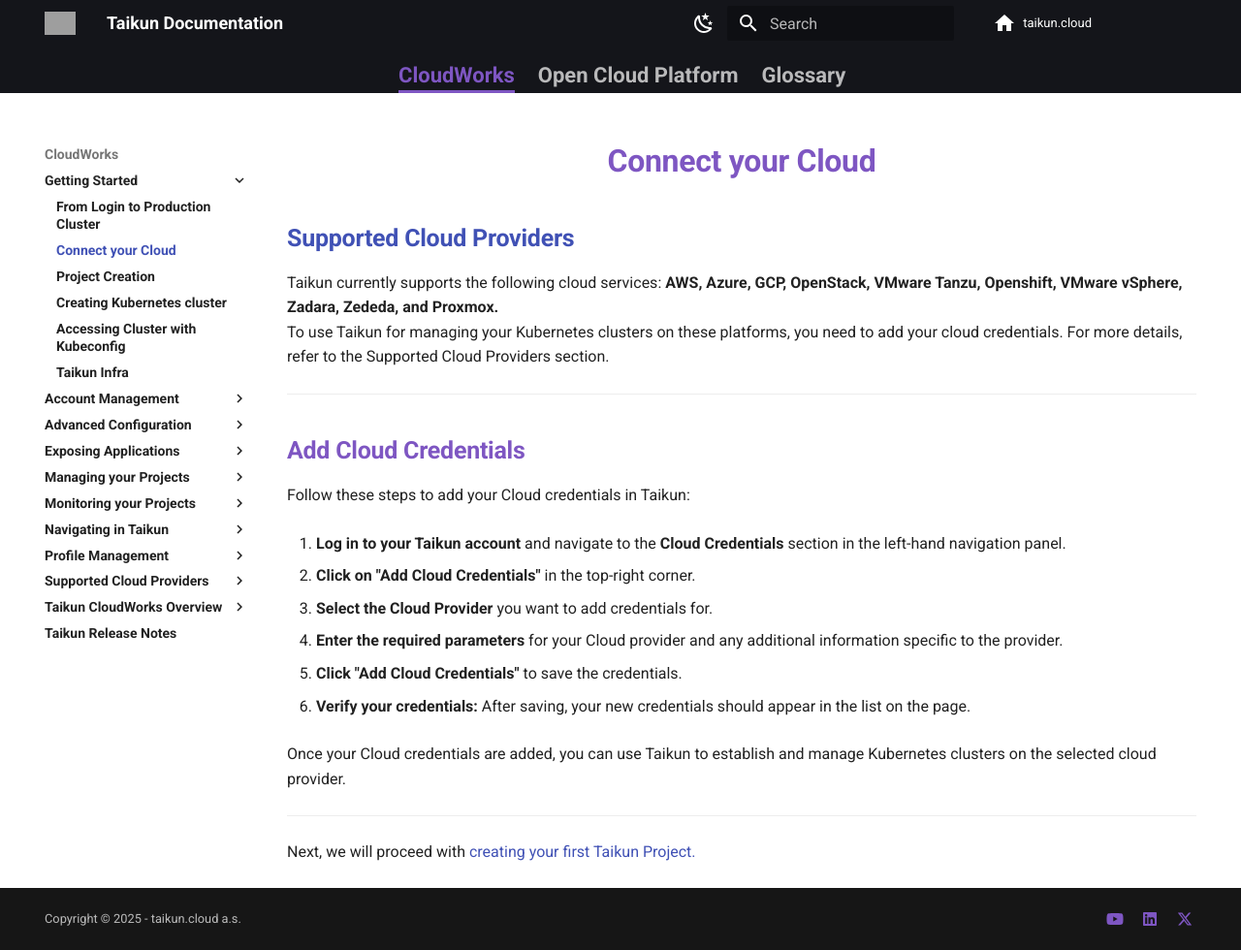
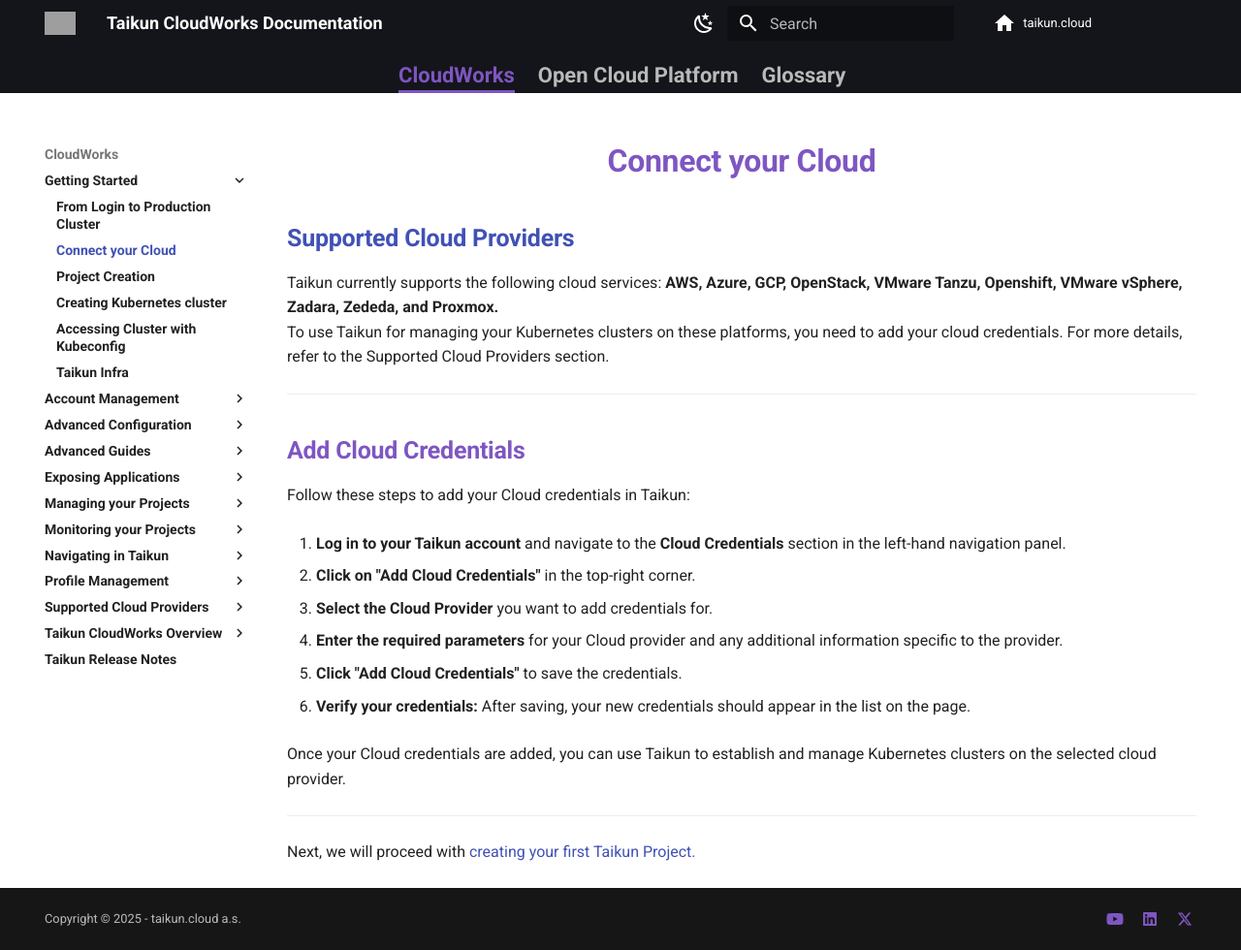
Before and after one commit to taikun-cloud/Taikun-CloudWorks-Documentation, an MkDocs documentation site: the page built from docs/CloudWorks/Getting_Started/Connect_your_Cloud.md, in a window 1280 px wide and 980 px high. Shown: the whole window at 97% size. Built offline with MkDocs 1.6.1 and Material for MkDocs 9.7.7, drawn with Linux system fonts in a browser that asks for light colours; comment, search, counter and statistics services are not loaded; grey boxes are pictures that could not be loaded.

Commit message:
Update mkdocs.yml

```diff
--- a/mkdocs.yml
+++ b/mkdocs.yml
@@ -1,9 +1,9 @@
-site_name: Taikun Documentation
+site_name: Taikun CloudWorks Documentation
 site_url: https://docs.taikun.cloud/
 theme:
   name: material
-  favicon: https://rgw.cloudpoint.tcpro.cz/swift/v1/KEY_0efe203c42c0402f9402a570302dc066/new-docs/icons/Icon1.png
-  logo: https://rgw.cloudpoint.tcpro.cz/swift/v1/KEY_0efe203c42c0402f9402a570302dc066/new-docs/icons/taikun_logo.webp
+  favicon: https://rgw.cloudpoint.tcpro.cz/swift/v1/KEY_0efe203c42c0402f9402a570302dc066/new-docs/icons/favtaikun.webp
+  logo: https://rgw.cloudpoint.tcpro.cz/swift/v1/KEY_0efe203c42c0402f9402a570302dc066/new-docs/icons/favtaikun.webp
   features:
     - content.code.copy
     - content.code.select
@@ -44,8 +44,9 @@
   - stylesheets/extra.css
 
 extra_javascript:
+  - https://cdn.jsdelivr.net/npm/medium-zoom@1.1.0/dist/medium-zoom.min.js
+  - javascripts/zoom.js
   - javascripts/extra.js
-  - javascripts/zoom.js
 
 # Markdown_Extensions for Reference
 # Code blocks
@@ -127,7 +128,7 @@
           - Taikun Infra: CloudWorks/Getting_Started/Taikun_Infra.md
       - Account Management:
           - Add/Delete Users: CloudWorks/Account_Management/Add_and_Delete_Users.md
-          - Billing of your Taikun account: CloudWorks/Account_Management/Billing_of_your_Taikun_account.md
+          - Billing of your Taikun CloudWorks account: CloudWorks/Account_Management/Billing_of_your_Taikun_CloudWorks_account.md
           - Delete Account: CloudWorks/Account_Management/Delete_Account.md
           - Email Notifications: CloudWorks/Account_Management/Email_notifications.md
           - Keycloak SSO: CloudWorks/Account_Management/Keycloak_SSO.md
@@ -147,6 +148,9 @@
           - Creating an Azure Cluster for AKS: CloudWorks/Advanced_Configuration/Creating_an_Azure_Cluster_for_AKS.md
           - Creating a GKE Cluster on Google Cloud: CloudWorks/Advanced_Configuration/Creating_a_GKE_Cluster_on_Google_Cloud.md
           - Creating an EKS Cluster in Auto Mode: CloudWorks/Advanced_Configuration/Creating_an_EKS_Cluster_in_Auto_Mode.md
+      - Advanced Guides:
+          - Enable HTTPS for Flask Apps on Kubernetes: CloudWorks/Advanced_Guides/HTTPS_for_Flask_Apps_on_Kubernetes.md
+          - KubeVirt, Ollama and Open WebUI: CloudWorks/Advanced_Guides/KubeVirt,_Ollama,_Open_WebUI.md
       - Exposing Applications:
           - Exposing Applications: CloudWorks/Exposing_Applications/Exposing_Applications.md
           - 01 Kubernetes DNS-Basics: CloudWorks/Exposing_Applications/01_Kubernetes_DNS-Basics.md
@@ -261,6 +265,7 @@
           - Supported OS Images: Open_Cloud_Platform/Taikun_OCP-Overview/Supported_OS_Images.md
           - Taikun OCP Limits: Open_Cloud_Platform/Taikun_OCP-Overview/Taikun_OCP_Limits.md
           - Using Mojo with Taikun OCP: Open_Cloud_Platform/Taikun_OCP-Overview/Using_Mojo_with_Taikun_OCP.md
+          - OVF Support for Virtual Machine Deployment and Export: Open_Cloud_Platform/Taikun_OCP-Overview/OVF_Support_for_Virtual_Machine_Deployment_and_Export.md
       - Taikun OCP Barbican:
           - Key Manager Overview (barbican): Open_Cloud_Platform/Taikun_OCP-Barbican/Key_Manager_Overview.md
       - Taikun OCP Ceph:
```
